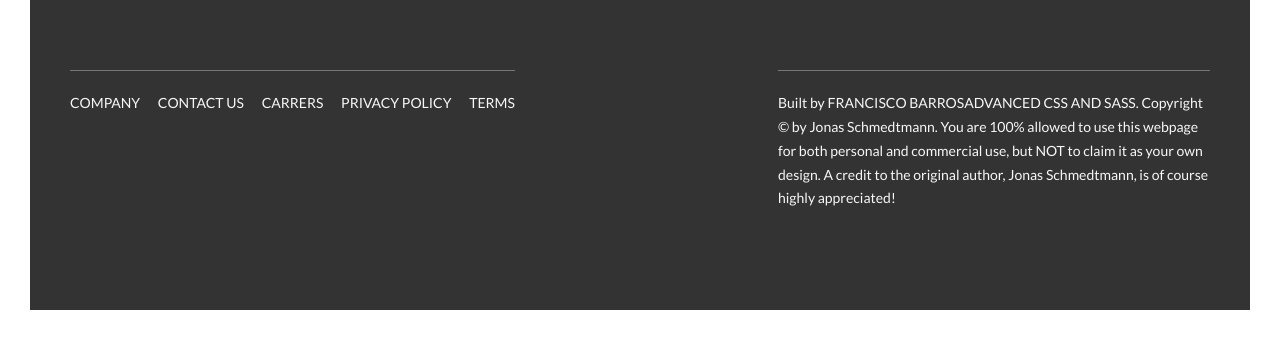
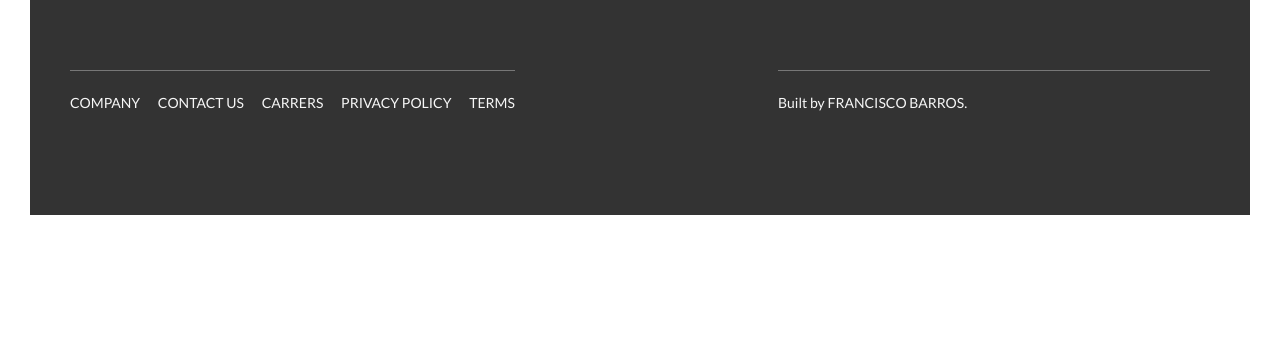
Before and after one commit to Francisco-Barros94/Webpage-natours, a website: page index.html in a window 1280 px wide. Shown: the part 5815-6155 px from the top of the page. After the commit the page ends 6060 px from the top, so only its background shows below. Drawn offline with Linux system fonts and the light colour scheme.

Commit message:
Update index.html

```diff
--- a/index.html
+++ b/index.html
@@ -390,10 +390,7 @@
                 </div>
                 <div class="col-1-of-2">
                     <p class="footer__copyright">
-                        Built by <a href="#" class="footer__link">Francisco Barros</a><a href="#" class="footer__link">Advanced CSS and Sass</a>.
-                        Copyright &copy; by Jonas Schmedtmann. You are 100% allowed to use this webpage for both personal
-                        and commercial use, but NOT to claim it as your own design. A credit to the original author, Jonas
-                        Schmedtmann, is of course highly appreciated!
+                        Built by <a href="#" class="footer__link">Francisco Barros</a><a href="#" class="footer__link"></a>.
                     </p>
                 </div>
             </div>
```
